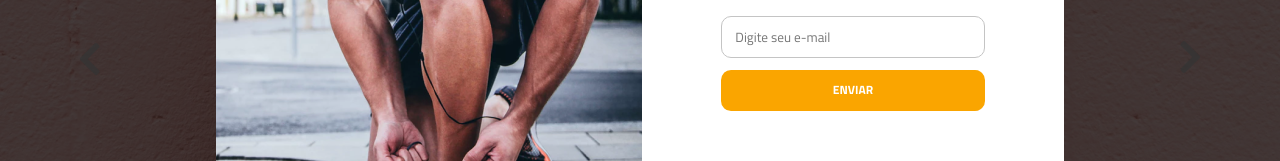
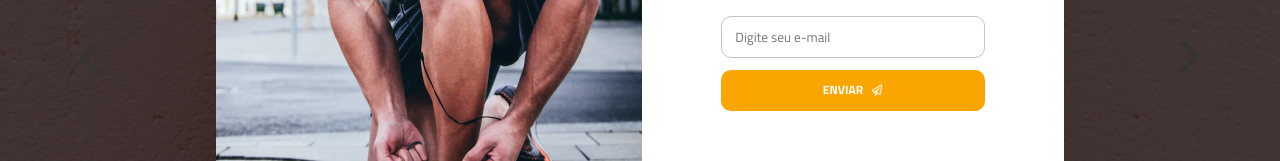
Before and after one commit to HigorDenomar/maeztra, a React (Vite) app: page / in a window 1280 px wide. Shown: the part 410-571 px from the top of the page. Built offline with nearby package versions, Linux system fonts and the light colour scheme.

Commit message:
fix(modal): add send icon

```diff
--- a/src/components/Modal/index.tsx
+++ b/src/components/Modal/index.tsx
@@ -2,6 +2,7 @@ import * as Dialog from '@radix-ui/react-alert-dialog';
 import { FormEvent, useState } from 'react';
 
 import mailIcon from '../../assets/icons/mail.svg';
+import sendIcon from '../../assets/icons/send.png';
 
 import styles from './styles.module.scss';
 
@@ -15,7 +16,7 @@ export function Modal() {
 
     console.log('Email enviado!')
 
-    // setModalIsOpen(false)
+    setModalIsOpen(false)
   }
 
 
@@ -53,7 +54,11 @@ export function Modal() {
                   onChange={event => setEmail(event.target.value)}
                 />
 
-                <button type="submit" disabled={!email}>Enviar</button>
+                <button type="submit" disabled={!email}>
+                  Enviar
+
+                  <img src={sendIcon} data-hidden />
+                </button>
               </form>
             </div>
           </div>
--- a/src/components/Modal/styles.module.scss
+++ b/src/components/Modal/styles.module.scss
@@ -70,6 +70,10 @@
         }
 
         button {
+          display: flex;
+          align-items: center;
+          justify-content: center;
+          gap: 0.5rem;
           padding: 0.63rem 0.81rem;
           border-radius: 0.625rem;
           background: #faa500;
@@ -83,6 +87,11 @@
           transition: 0.3s;
 
           cursor: pointer;
+
+          img {
+            width: 0.75rem;
+            height: 0.75rem;
+          }
 
           &:disabled {
             cursor: not-allowed;
```
Also changed, not shown: src/assets/icons/send.png (added).
